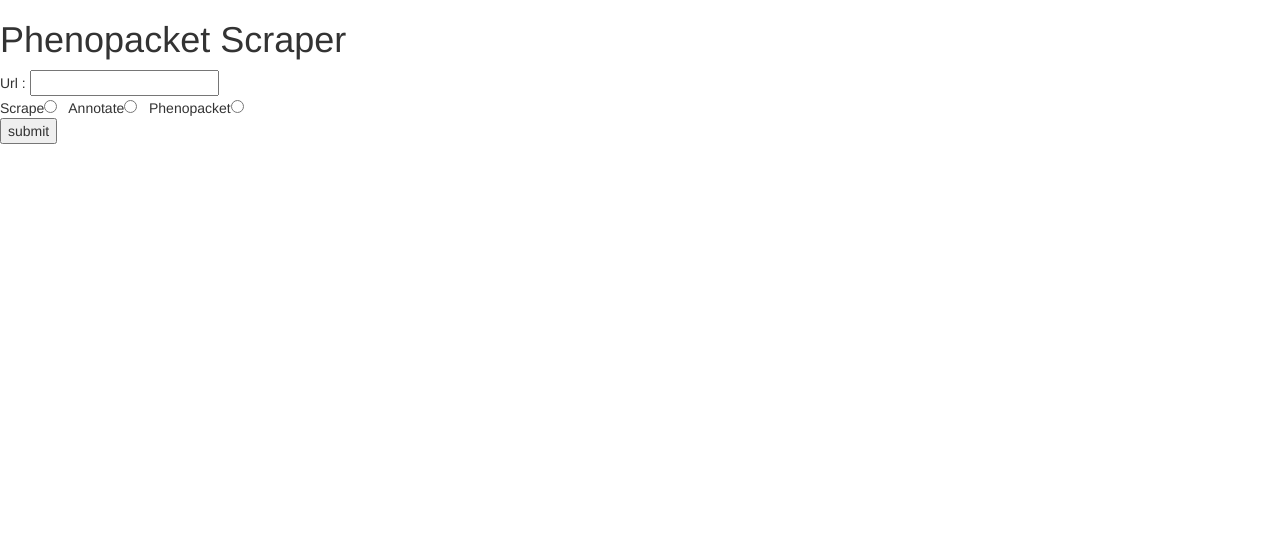
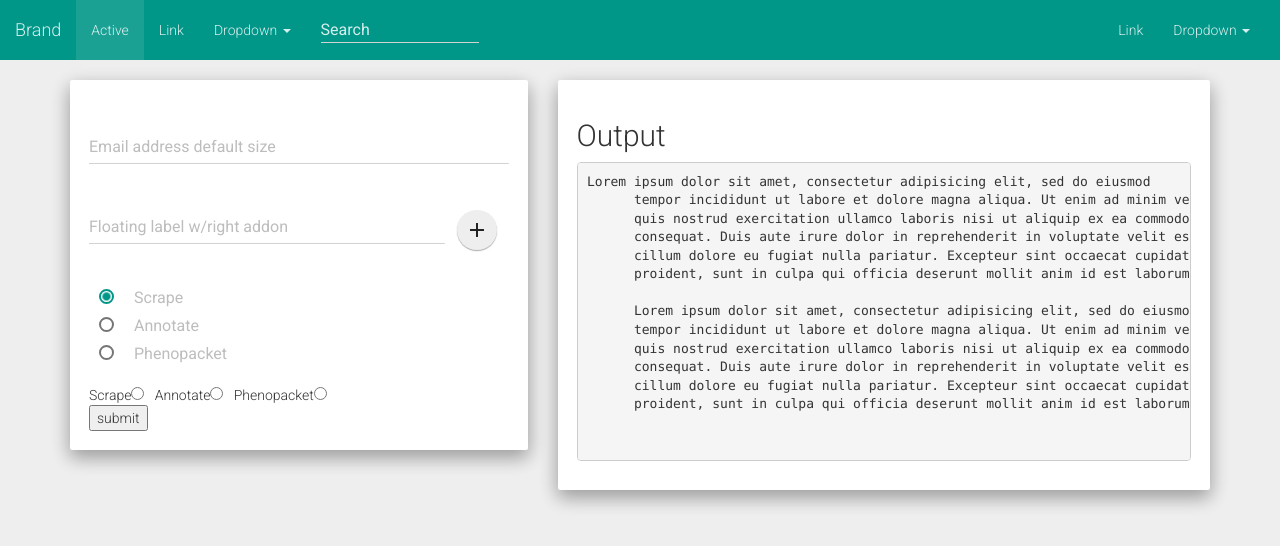
Before and after one commit to monarch-initiative/phenopacket-scraper-webapp, a Django app: page / in a window 1280 px wide. Shown: the top 546 px of the page. Run offline with Django 3.2, Linux system fonts and the light colour scheme; some libraries are stand-ins or nearby versions.

Commit message:
UI update

```diff
--- a/pps_webapp/main/templates/main/home.html
+++ b/pps_webapp/main/templates/main/home.html
@@ -16,16 +16,16 @@
   <link href="{% static 'main/css/bootstrap.min.css' %}" rel="stylesheet">
 
   <!-- Bootstrap Material Design -->
+
+  <!-- <link href="{% static 'main/css/bootstrap-theme.min.css' %}" rel="stylesheet"> -->
   <link href="{% static 'main/css/bootstrap-material-design.css' %}" rel="stylesheet">
   <link href="{% static 'main/css/ripples.min.css' %}" rel="stylesheet">
-  <link href="{% static 'main/css/bootstrap.min.css' %}" rel="stylesheet">
-  <link href="{% static 'main/css/bootstrap-theme.min.css' %}" rel="stylesheet">
   <!-- Dropdown.js -->
   <link href="//cdn.rawgit.com/FezVrasta/dropdown.js/master/jquery.dropdown.css" rel="stylesheet">
   <script src="https://ajax.googleapis.com/ajax/libs/jquery/1.11.3/jquery.min.js"></script>
   <script src="http://maxcdn.bootstrapcdn.com/bootstrap/3.3.5/js/bootstrap.min.js"></script>
   <!-- Page style -->
-  <link href="index.css" rel="stylesheet">
+
 
   <!-- jQuery -->
 
@@ -38,11 +38,107 @@
 <body>
 
 
-<h1 style="align:center">Phenopacket Scraper </h1>
 
+<div class="navbar navbar-default">
+  <div class="container-fluid">
+    <div class="navbar-header">
+      <button type="button" class="navbar-toggle" data-toggle="collapse" data-target=".navbar-responsive-collapse">
+        <span class="icon-bar"></span>
+        <span class="icon-bar"></span>
+        <span class="icon-bar"></span>
+      </button>
+      <a class="navbar-brand" href="javascript:void(0)">Brand</a>
+    </div>
+    <div class="navbar-collapse collapse navbar-responsive-collapse">
+      <ul class="nav navbar-nav">
+        <li class="active"><a href="javascript:void(0)">Active</a></li>
+        <li><a href="javascript:void(0)">Link</a></li>
+        <li class="dropdown">
+          <a href="http://fezvrasta.github.io/bootstrap-material-design/bootstrap-elements.html" data-target="#" class="dropdown-toggle" data-toggle="dropdown">Dropdown
+            <b class="caret"></b></a>
+          <ul class="dropdown-menu">
+            <li><a href="javascript:void(0)">Action</a></li>
+            <li><a href="javascript:void(0)">Another action</a></li>
+            <li><a href="javascript:void(0)">Something else here</a></li>
+            <li class="divider"></li>
+            <li class="dropdown-header">Dropdown header</li>
+            <li><a href="javascript:void(0)">Separated link</a></li>
+            <li><a href="javascript:void(0)">One more separated link</a></li>
+          </ul>
+        </li>
+      </ul>
+      <form class="navbar-form navbar-left">
+        <div class="form-group">
+          <input type="text" class="form-control col-sm-8" placeholder="Search">
+        </div>
+      </form>
+      <ul class="nav navbar-nav navbar-right">
+        <li><a href="javascript:void(0)">Link</a></li>
+        <li class="dropdown">
+          <a href="http://fezvrasta.github.io/bootstrap-material-design/bootstrap-elements.html" data-target="#" class="dropdown-toggle" data-toggle="dropdown">Dropdown
+            <b class="caret"></b></a>
+          <ul class="dropdown-menu">
+            <li><a href="javascript:void(0)">Action</a></li>
+            <li><a href="javascript:void(0)">Another action</a></li>
+            <li><a href="javascript:void(0)">Something else here</a></li>
+            <li class="divider"></li>
+            <li><a href="javascript:void(0)">Separated link</a></li>
+          </ul>
+        </li>
+      </ul>
+    </div>
+  </div>
+</div>
+
+
+<div class="container" >
+  <div class="row">
+    <div class="col-md-5">
+      <div class="well">
       <form method="POST" action=".">
         {% csrf_token %}
-	Url : <input type ='text' name='url' value=''> <br>
+      <div class="form-group label-floating">
+        <label for="i5i" class="control-label">Email address default size</label>
+        <input type="email" class="form-control" id="i5i">
+        <span class="help-block">Please enter a valid email address</span>
+      </div>
+
+<div class="form-group label-floating is-empty">
+
+            <label class="control-label" for="addon2">Floating label w/right addon</label>
+            <div class="input-group">
+              <input type="text" id="addon2" class="form-control">
+              <span class="input-group-btn">
+                <button type="button" class="btn btn-fab btn-fab-mini">
+                  <i class="material-icons">add</i>
+                <div class="ripple-container"></div></button>
+              </span>
+            </div>
+          </div>
+
+<div class="form-group">
+  <md-radio-group layout="row">
+  <div class="radio">
+    <label>
+      <input type="radio" name="sample1" value="option1" checked="">
+      Scrape
+    </label>
+  </div>
+  <div class="radio">
+    <label>
+      <input type="radio" name="sample1" value="option1">
+      Annotate
+    </label>
+  </div>
+  <div class="radio">
+    <label>
+      <input type="radio" name="sample1" value="option1">
+      Phenopacket
+    </label>
+  </div>
+
+</div>
+
         Scrape<input type="radio" name="choice" value='1' /> &nbsp;
         Annotate<input type="radio" name="choice" value='2' /> &nbsp;
         Phenopacket<input type="radio" name="choice" value='3' /> &nbsp;
@@ -63,6 +159,33 @@
         {% endif %}
 
       </form>
+      </div>
+
+    </div>
+    <div class="col-md-7">
+      <div class="well">
+      <h2> Output </h2>
+      <pre>Lorem ipsum dolor sit amet, consectetur adipisicing elit, sed do eiusmod
+      tempor incididunt ut labore et dolore magna aliqua. Ut enim ad minim veniam,
+      quis nostrud exercitation ullamco laboris nisi ut aliquip ex ea commodo
+      consequat. Duis aute irure dolor in reprehenderit in voluptate velit esse
+      cillum dolore eu fugiat nulla pariatur. Excepteur sint occaecat cupidatat non
+      proident, sunt in culpa qui officia deserunt mollit anim id est laborum.
+
+      Lorem ipsum dolor sit amet, consectetur adipisicing elit, sed do eiusmod
+      tempor incididunt ut labore et dolore magna aliqua. Ut enim ad minim veniam,
+      quis nostrud exercitation ullamco laboris nisi ut aliquip ex ea commodo
+      consequat. Duis aute irure dolor in reprehenderit in voluptate velit esse
+      cillum dolore eu fugiat nulla pariatur. Excepteur sint occaecat cupidatat non
+      proident, sunt in culpa qui officia deserunt mollit anim id est laborum.
+
+       </pre>
+      </div>
+    </div>
+  </div>
+</div>
+
+
 
 
 <script src="{% static 'main/js/ripples.js' %}"></script>
```
Lines whose indentation alone changed are shown as unchanged.
